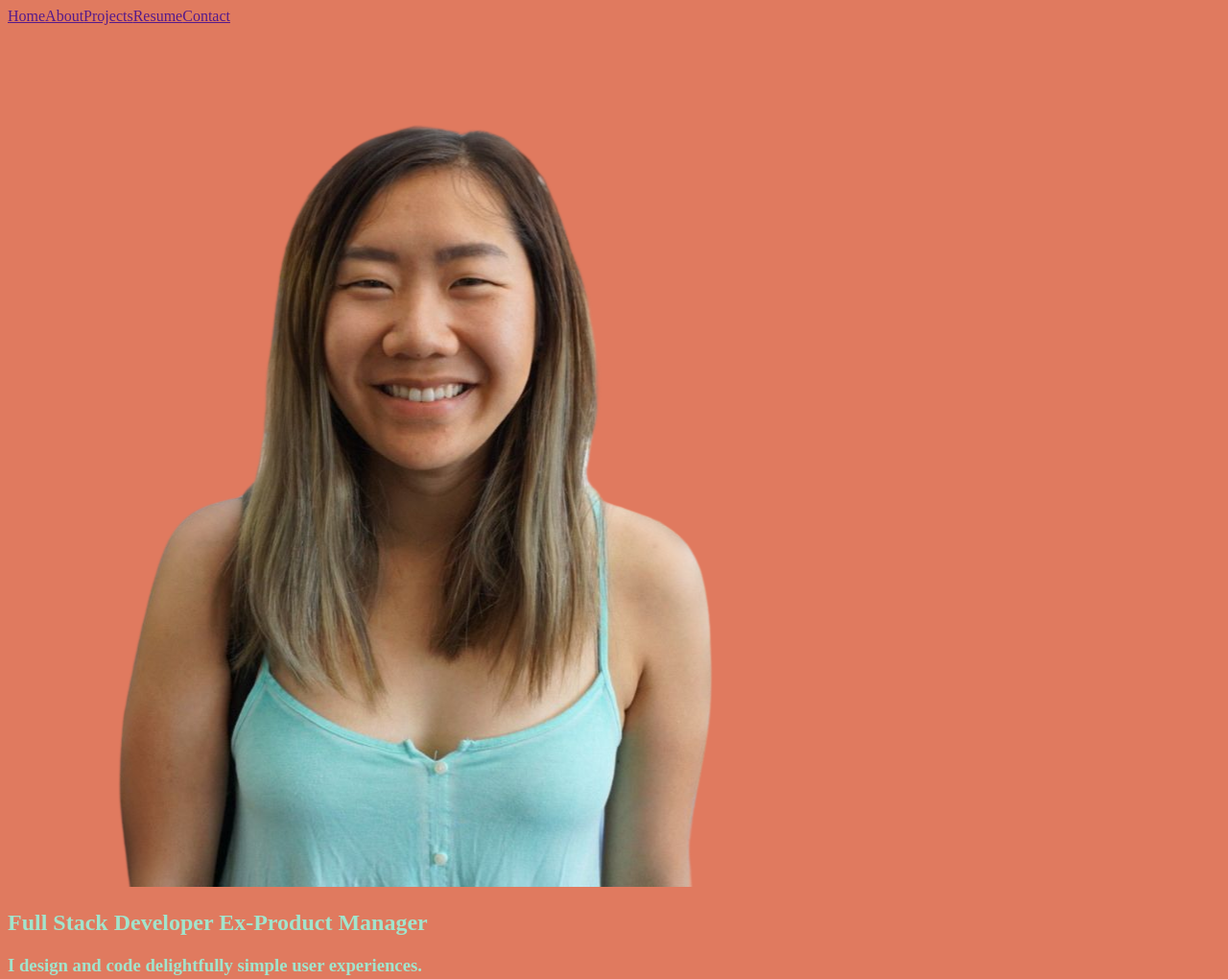
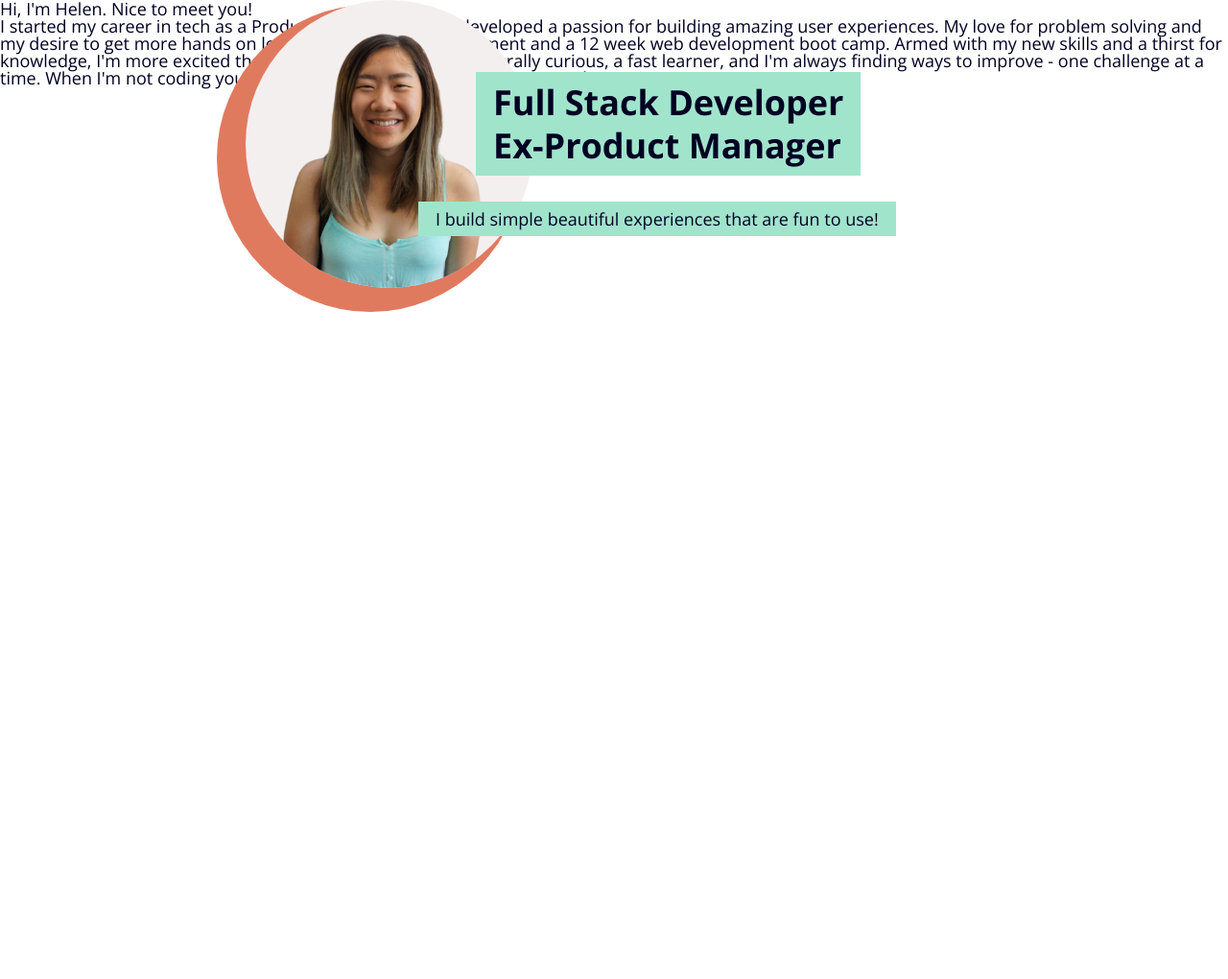
Before and after one commit to helenohyeah/helenohyeah.github.io, a website with bundled scripts: page index.html in a window 1280 px wide. Shown: the top 1020 px of the page at 96% size. After the commit the page ends 800 px from the top, so only its background shows below. Built offline with nearby package versions, Linux system fonts and the light colour scheme.

Commit message:
Style Profile in About section

```diff
--- a/js/data.js
+++ b/js/data.js
@@ -24,9 +24,9 @@ const Data = {
   "about": {
     "imgSrc": "img/helen.png",
     "title": "Full Stack Developer\nEx-Product Manager",
-    "subtitle": "I design and code delightfully simple user experiences.",
+    "subtitle": "I build simple beautiful experiences that are fun to use!",
     "bioIntro": "Hi, I'm Helen. Nice to meet you!",
-    "bioBody": "I started my career in tech as a Product Manager where I developed a passion for building amazing user experiences. My love for problem solving and my desire to get more hands on led me to Software Development. Now, I spend my time building delightfully simple user experiences. I'm naturally curious, a fast learner, and I'm always finding ways to improve - one challenge at a time!"
+    "bioBody": "I started my career in tech as a Product Manager where I developed a passion for building amazing user experiences. My love for problem solving and my desire to get more hands on led me to Software Development and a 12 week web development boot camp. Armed with my new skills and a thirst for knowledge, I'm more excited than ever to build things! I'm naturally curious, a fast learner, and I'm always finding ways to improve - one challenge at a time.\n\nWhen I'm not coding you'll find me climbing rocks or cycling around Toronto."
   },
   "projects": [
     {
--- a/js/main.js
+++ b/js/main.js
@@ -9,10 +9,14 @@ const generateNav = (data) => {
 };
 
 const generateAbout = (data) => {
+  const title = data.title.split(/\n/g).join('<br>');
+  console.log('title:', title);
   const html = `
   <div id="profile">
-    <img src="${data.imgSrc}" alt="Profile picture">
-    <h1>${data.title}<h1>
+    <div id="profile-picture">
+      <img src="${data.imgSrc}" alt="Profile picture">
+    </div>
+    <h1>${title}</h1>
     <h3>${data.subtitle}</h3>
   </div>
   <div id="bio">
@@ -127,9 +131,9 @@ const generateContact = (data) => {
 };
 
 // Render nav
-const $nav = document.querySelector('nav');
-const navSection = generateNav(navs);
-$nav.insertAdjacentHTML('afterbegin', navSection);
+// const $nav = document.querySelector('nav');
+// const navSection = generateNav(navs);
+// $nav.insertAdjacentHTML('afterbegin', navSection);
 
 // Render about
 const $about = document.querySelector('.about');
@@ -137,21 +141,21 @@ const aboutSection = generateAbout(about);
 $about.insertAdjacentHTML('afterbegin', aboutSection);
 
 // Render projects
-const $projects = document.querySelector('.projects');
-const projectSection = generateProjects(projects);
-$projects.insertAdjacentHTML('afterbegin', projectSection);
+// const $projects = document.querySelector('.projects');
+// const projectSection = generateProjects(projects);
+// $projects.insertAdjacentHTML('afterbegin', projectSection);
 
-// Render resume section
-const $resume = document.querySelector('.resume');
-const resumeSection = generateResume(resume);
-$resume.insertAdjacentHTML('afterbegin', resumeSection);
+// // Render resume section
+// const $resume = document.querySelector('.resume');
+// const resumeSection = generateResume(resume);
+// $resume.insertAdjacentHTML('afterbegin', resumeSection);
 
-// Render contact section
-const $contact = document.querySelector('.contact');
-const contactSection = generateContact(contact);
-$contact.insertAdjacentHTML('afterbegin', contactSection);
+// // Render contact section
+// const $contact = document.querySelector('.contact');
+// const contactSection = generateContact(contact);
+// $contact.insertAdjacentHTML('afterbegin', contactSection);
 
-// Render footer section
-const $footer = document.querySelector('footer');
-const footerSection = 'Handcrafted by Helen © 2020';
-$footer.insertAdjacentHTML('afterbegin', footerSection);
+// // Render footer section
+// const $footer = document.querySelector('footer');
+// const footerSection = 'Handcrafted by Helen © 2020';
+// $footer.insertAdjacentHTML('afterbegin', footerSection);
--- a/scss/main.scss
+++ b/scss/main.scss
@@ -1,7 +1,54 @@
-$color: #a1e4cc;
-$accent-color: #e07a5f;
+@import 'reset';
+@import 'colours';
+@import 'typography';
 
 body {
-  color: $color;
-  background-color: $accent-color;
+  background-color: $white;
+  color: $dark;
 }
+
+.about {
+  height: 100vh;
+  width: 100vw;
+
+  #profile {
+    // display: flex;
+    // flex-direction: column;
+    margin-left: auto;
+    width: 60vw;
+    position: fixed;
+    left: 20%;
+
+    #profile-picture {
+      height: 300px;
+      width: 300px;
+      background: $light;
+      overflow: hidden;
+      border-style: hidden;
+      border-radius: 50%;
+      box-shadow: -20px 15px 0 10px $accent;
+
+      img {
+        height: inherit;
+        width: inherit;
+      }
+    }
+
+    h1 {
+      position: absolute;
+      top: 25%;
+      left: 240px;
+      background: $primary;
+      padding: 0.5rem 1rem;
+      line-height: 2.5rem;
+    }
+
+    h3 {
+      position: absolute;
+      top: 70%;
+      left: 180px;
+      background: $primary;
+      padding: 0.5rem 1rem;
+    }
+  }
+}
```
Also changed, not shown: css/main.css, 1 other file.
